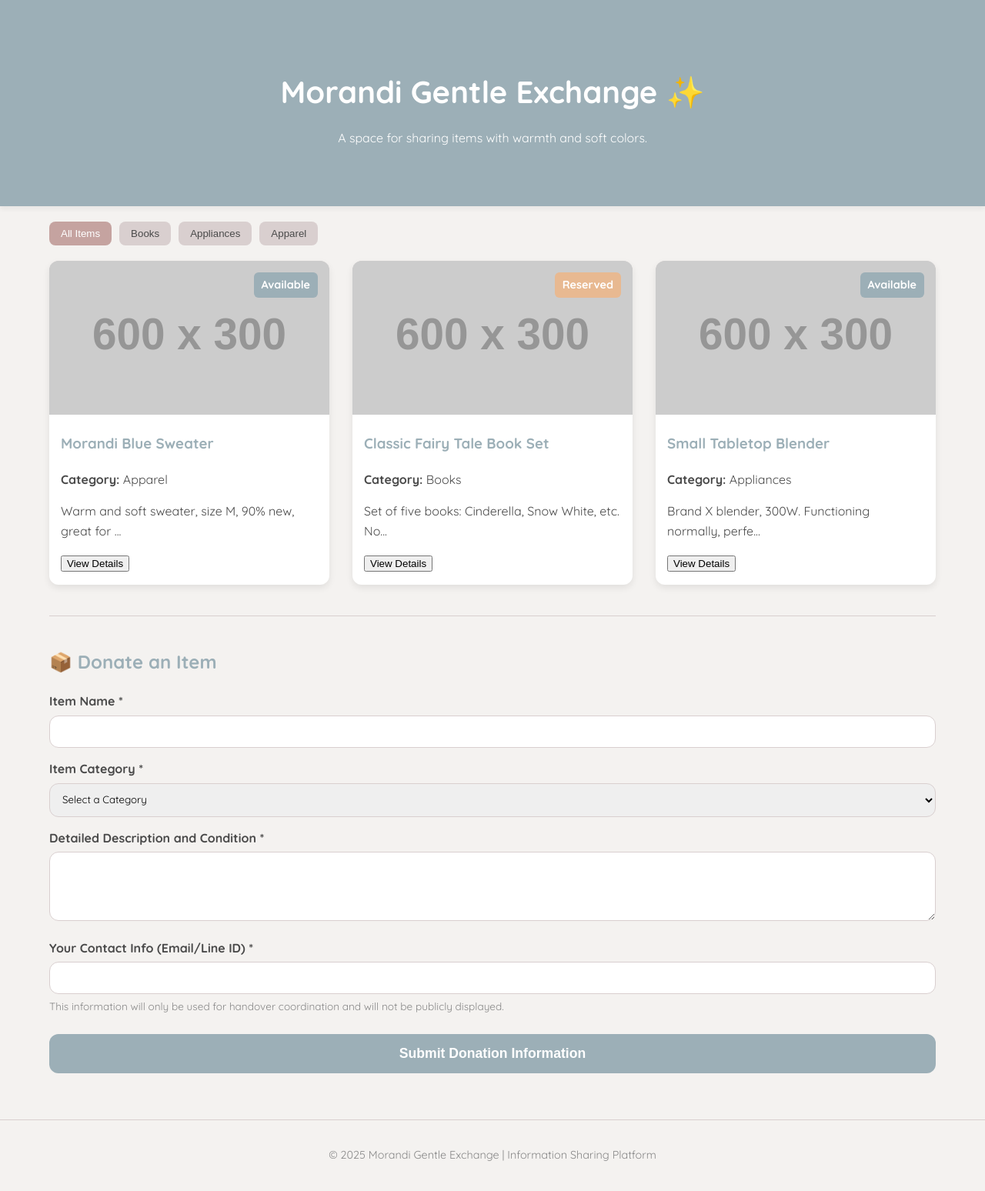
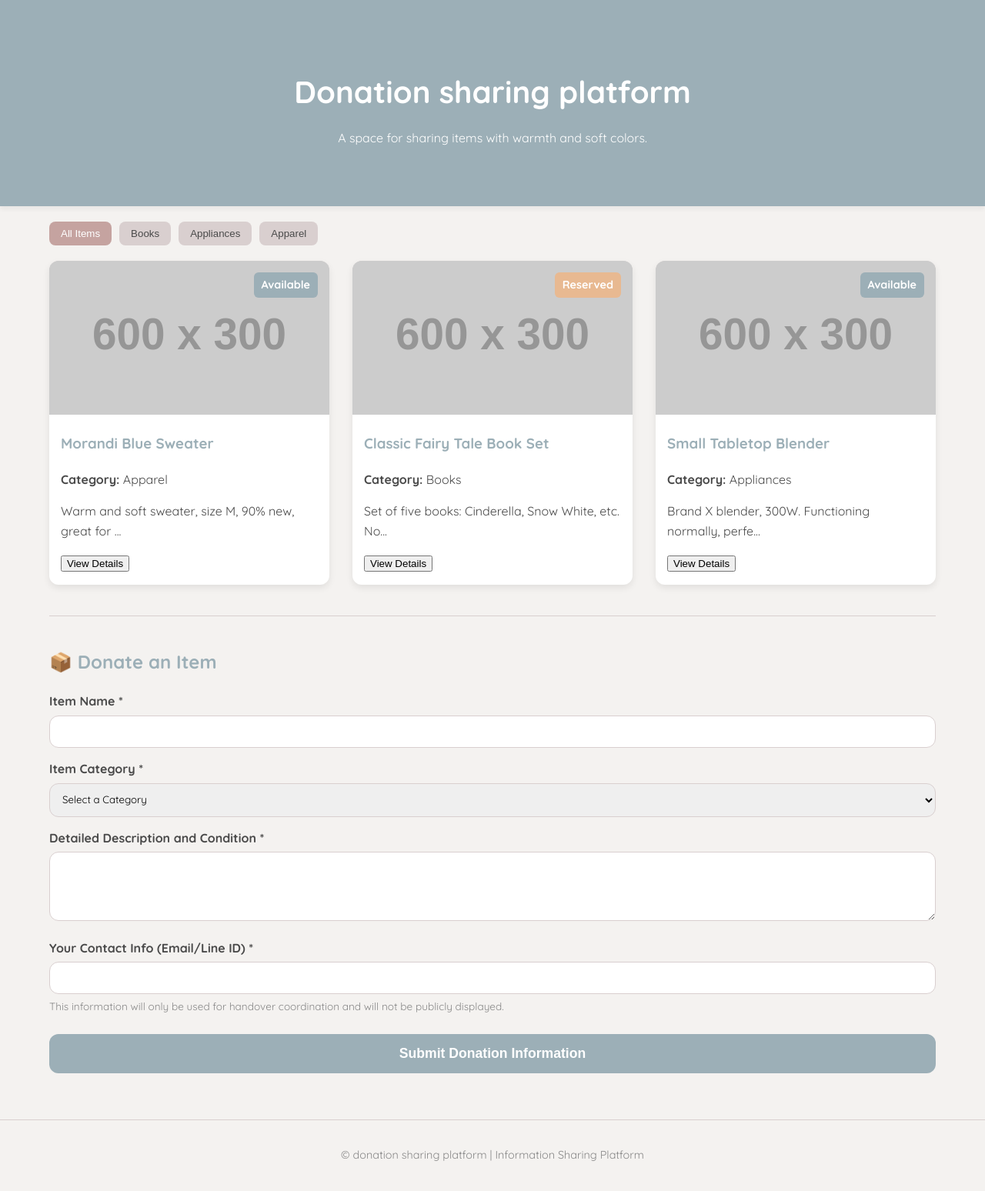
Before and after one commit to Evelynccd/Donation-, a plain HTML site: page index.html in a window 1280 px wide. Shown: the whole page at 77% size. Drawn offline with Linux system fonts and the light colour scheme; placeholder pictures from the web are drawn by us.

Commit message:
Update index.html

```diff
--- a/index.html
+++ b/index.html
@@ -3,7 +3,7 @@
 <head>
     <meta charset="UTF-8">
     <meta name="viewport" content="width=device-width, initial-scale=1.0">
-    <title>🧸 Morandi Gentle Donation Platform</title>
+    <title>Donation sharing platform</title>
     <link rel="stylesheet" href="style.css">
     <link href="https://fonts.googleapis.com/css2?family=Quicksand:wght@400;700&display=swap" rel="stylesheet">
 </head>
@@ -11,7 +11,7 @@
 
     <header>
         <div class="container">
-            <h1>Morandi Gentle Exchange ✨</h1>
+            <h1>Donation sharing platform</h1>
             <p>A space for sharing items with warmth and soft colors.</p>
         </div>
     </header>
@@ -68,7 +68,7 @@
     </main>
 
     <footer>
-        <p>© 2025 Morandi Gentle Exchange | Information Sharing Platform</p>
+        <p>© donation sharing platform | Information Sharing Platform</p>
     </footer>
 
     <div id="item-modal" class="modal">
```
